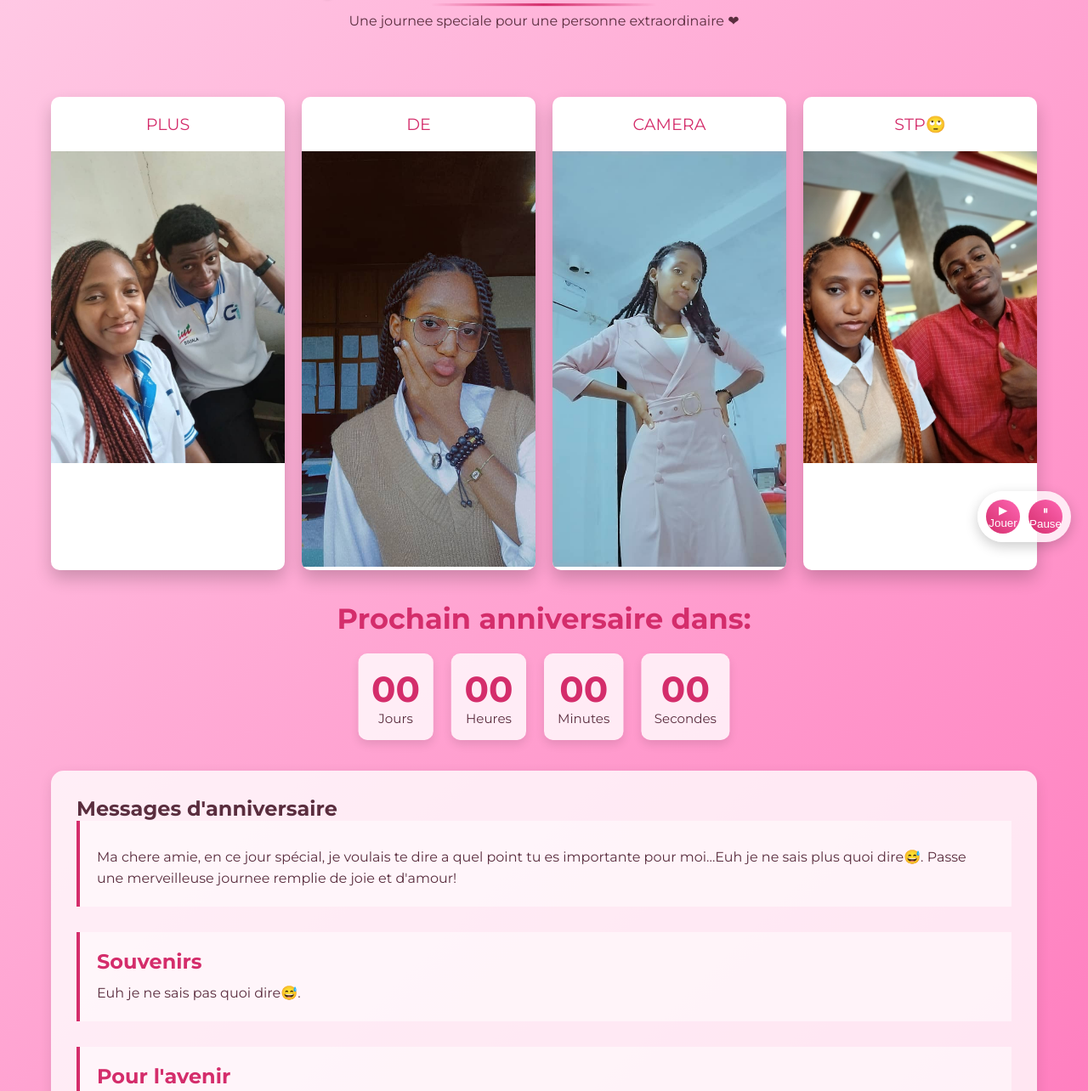
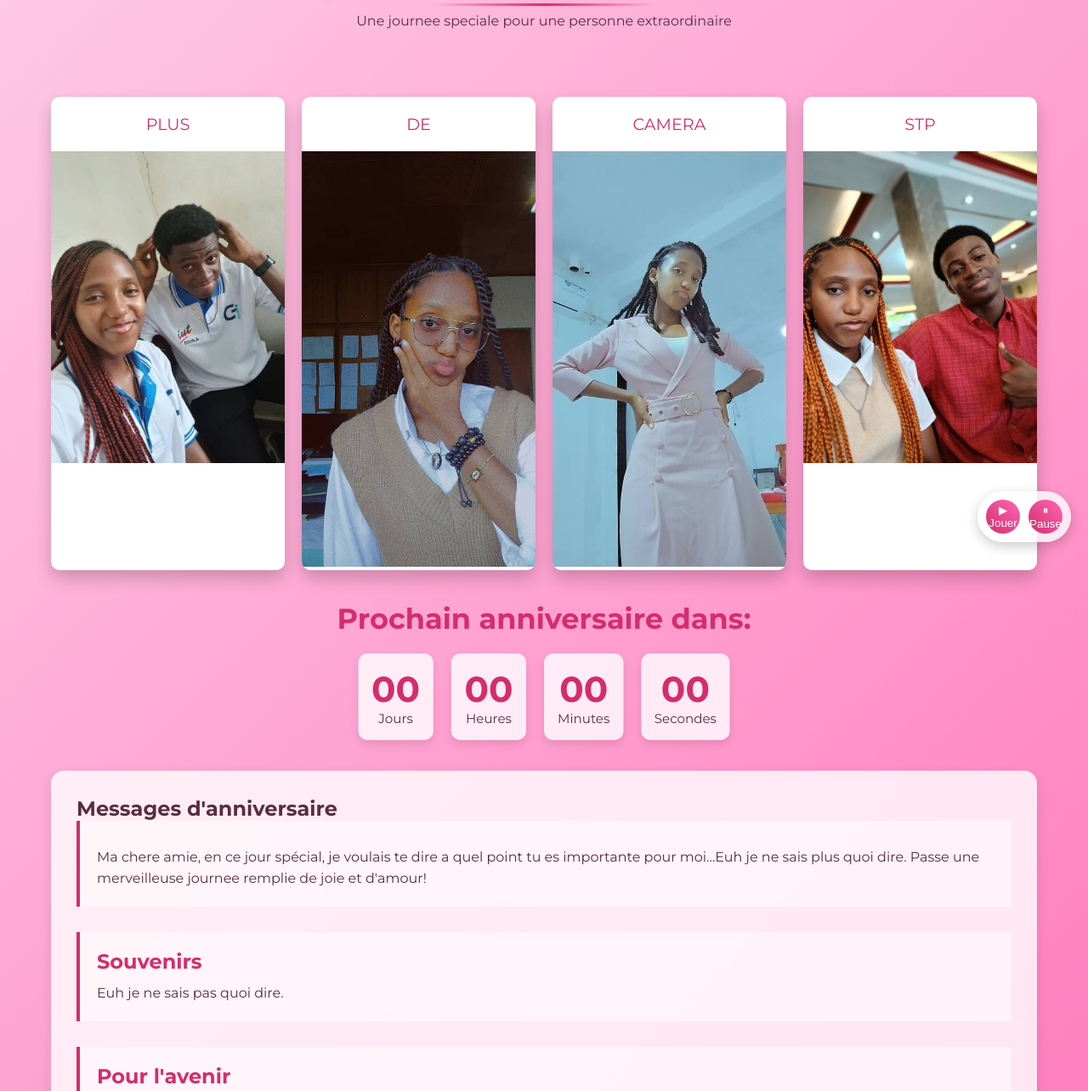
Before and after one commit to aubin-pierre7/Elsa, a plain HTML site: page index.html in a window 1280 px wide. Shown: the part 142-1426 px from the top of the page at 85% size. Drawn offline with Linux system fonts and the light colour scheme.

Commit message:
Mise a jour du code HTML

```diff
--- a/index.html
+++ b/index.html
@@ -22,7 +22,7 @@
         <!-- En-tête -->
         <header>
             <h1 class="heartbeat">Joyeux Anniversaire <span id="friend-name">Elsa</span>!</h1>
-            <p>Une journee speciale pour une personne extraordinaire ❤</p>
+            <p>Une journee speciale pour une personne extraordinaire </p>
         </header>
 
         <!-- Galerie photo -->
@@ -40,7 +40,7 @@
                 <img src="IMG-20250529-WA0257(1).jpg" alt="">
             </div>
             <div class="photo-frame">
-                <div class="photo-placeholder">STP🙄</div>
+                <div class="photo-placeholder">STP</div>
                 <img src="IMG-20250507-WA0097(1).jpg" alt="">
             </div>
         </section>
@@ -74,13 +74,13 @@
 
             <div class="message">
                 <h3></h3>
-                <p>Ma chere amie, en ce jour spécial, je voulais te dire a quel point tu es importante pour moi...Euh je ne sais plus quoi dire😅. Passe une merveilleuse journee remplie de joie et
+                <p>Ma chere amie, en ce jour spécial, je voulais te dire a quel point tu es importante pour moi...Euh je ne sais plus quoi dire. Passe une merveilleuse journee remplie de joie et
                     d'amour!</p>
             </div>
 
             <div class="message">
                 <h3>Souvenirs</h3>
-                <p>Euh je ne sais pas quoi dire😅.</p>
+                <p>Euh je ne sais pas quoi dire.</p>
             </div>
 
             <div class="message">
@@ -95,11 +95,11 @@
             <div class="card-content">
                 <h2>Pour toi, mon amie</h2>
                 <p>En ce jour special, je voulais te dire merci pour tout ce que tu apportes dans ma vie. Ton amitié est
-                    un cadeau precieux que je crois cherire chaque jour🤔.</p>
+                    un cadeau precieux que je crois cherire chaque jour.</p>
                 <p>Que cette nouvelle annee de vie t'apporte tout le bonheur que tu merites, des reves qui se realisent
                     et des eclats de rire a partager.</p>
                 <p></p>
-                <p><strong>Aubin. <br> Euh pour les accents😅 tu connais l'histoire... </br></strong></p>
+                <p><strong>Aubin. <br> Euh pour les accents tu connais l'histoire... </br></strong></p>
                 <button class="btn" id="surprise-btn" onclick="window.location.href='surprise.html'">Clique pour un cadeau!</button>
             </div>
         </div>
```
